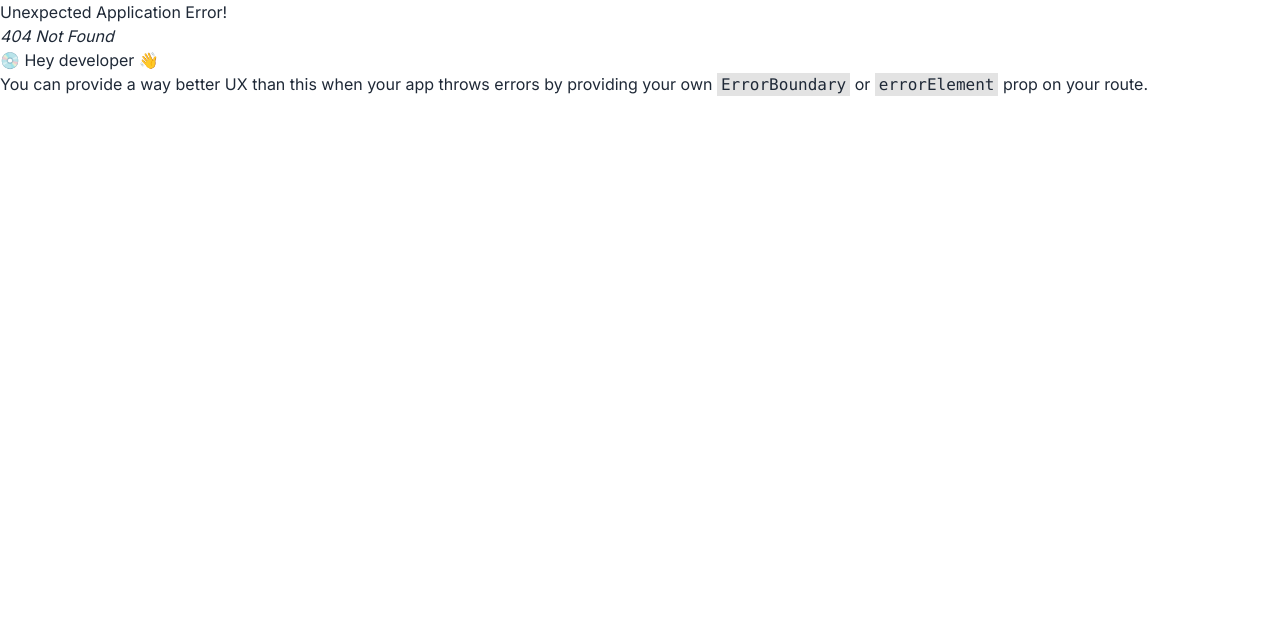
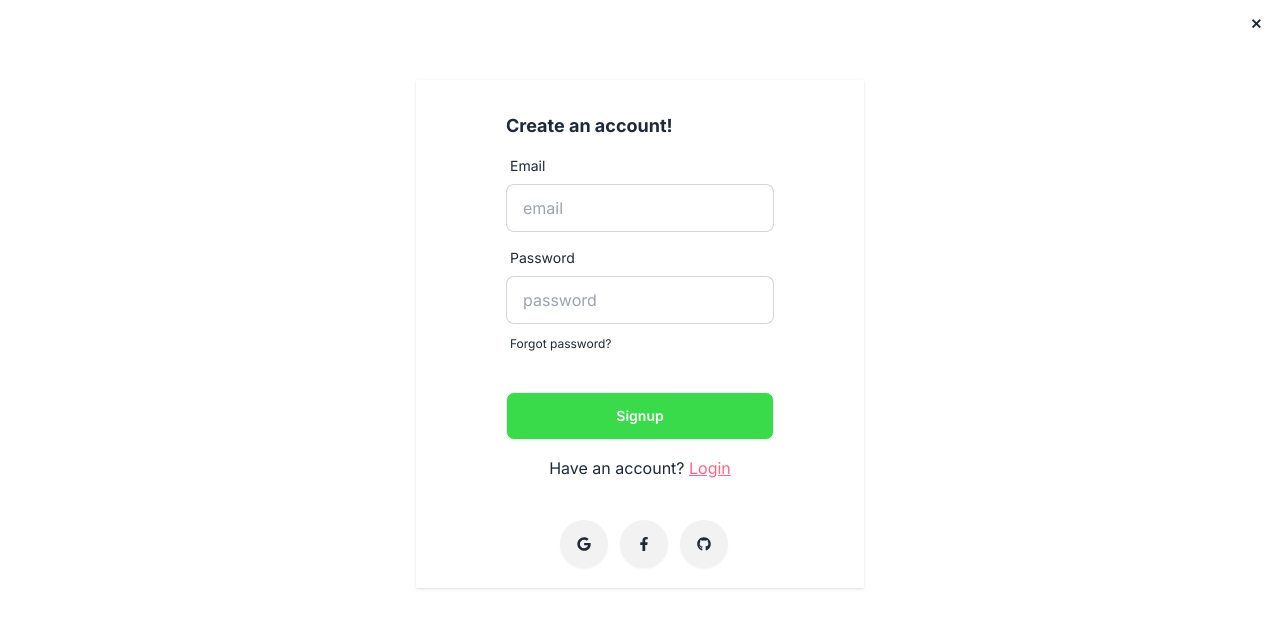
Before and after one commit to TrimZymberi/KuPoBlejna, a React (Vite) app in the folder kupoblejna/: page /signup in a window 1280 px wide. Before the commit this address had no page. Shown: the top 628 px of the page. Built offline with nearby package versions, Linux system fonts and the light colour scheme.

Commit message:
Signup page

```diff
--- a/kupoblejna/src/components/Modal.jsx
+++ b/kupoblejna/src/components/Modal.jsx
@@ -68,6 +68,10 @@
                 Signup Now
               </Link>{" "}
             </p>
+            <button
+            htmlFor="my_modal_5"
+            onClick={() => document.getElementById("my_modal_5").close()}
+            className="btn btn-sm btn-circle btn-ghost absolute right-2 top-2">✕</button>
           </form>
           {/*social media sign in  */}
           <div className="text-center space-x-3 mb-5">
--- /dev/null
+++ b/kupoblejna/src/components/Signup.jsx
@@ -0,0 +1,97 @@
+import React from "react";
+import { FaFacebookF, FaGithub, FaGoogle } from "react-icons/fa";
+import { Link } from "react-router-dom";
+import { useForm } from "react-hook-form"
+import Modal from "./Modal";
+
+const Signup = () => {
+    const {
+        register,
+        handleSubmit,
+        formState: { errors },
+      } = useForm();
+
+      const onSubmit = (data) => console.log(data)
+  return (
+    <div className="max-w-md bg-white shadow w-full mx-auto flex items-center justify-center my-20">
+        <div className="modal-action  flex flex-col justify-center mt-0">
+      <form
+        onSubmit={handleSubmit(onSubmit)}
+        className="card-body"
+        method="dialog"
+      >
+        <h3 className="font-bold text-lg">Create an account!</h3>
+
+        {/* Email */}
+        <div className="form-control">
+          <label className="label">
+            <span className="label-text">Email</span>
+          </label>
+          <input
+            type="email"
+            placeholder="email"
+            className="input input-bordered"
+            {...register("email")}
+          />
+        </div>
+        {/* Password */}
+        <div className="form-control">
+          <label className="label">
+            <span className="label-text">Password</span>
+          </label>
+          <input
+            type="password"
+            placeholder="password"
+            className="input input-bordered"
+            {...register("password")}
+          />
+          <label className="label  mt-1">
+            <a href="#" className="label-text-alt link link-hover">
+              Forgot password?
+            </a>
+          </label>
+        </div>
+        {/* Error */}
+
+        {/*  Login button */}
+        <div className="form-control mt-6">
+          <input
+            type="submit"
+            value="Signup"
+            className="btn bg-green text-white"
+          />
+        </div>
+
+        <p className="text-center my-2">
+          Have an account?{" "}
+          <button
+            className="underline
+            text-red m1-1"
+            onClick={() => document.getElementById("my_modal_5").showModal()}
+          >
+            Login
+          </button>{" "}
+        </p>
+        <Link
+        to="/"
+            className="btn btn-sm btn-circle btn-ghost absolute right-2 top-2">✕</Link>
+      </form>
+      {/*social media sign in  */}
+      <div className="text-center space-x-3 mb-5">
+        <button className="btn btn-circle hover:bg-green hover:text-white">
+          <FaGoogle />
+        </button>
+        <button className="btn btn-circle hover:bg-green hover:text-white">
+          <FaFacebookF />
+        </button>
+        <button className="btn btn-circle hover:bg-green hover:text-white">
+          <FaGithub />
+        </button>
+      </div>
+    </div>
+    <Modal/>
+    </div>
+  );
+};
+
+export default Signup;
```
Also changed, not shown: kupoblejna/src/router/Router.jsx (+11 -13 lines).
